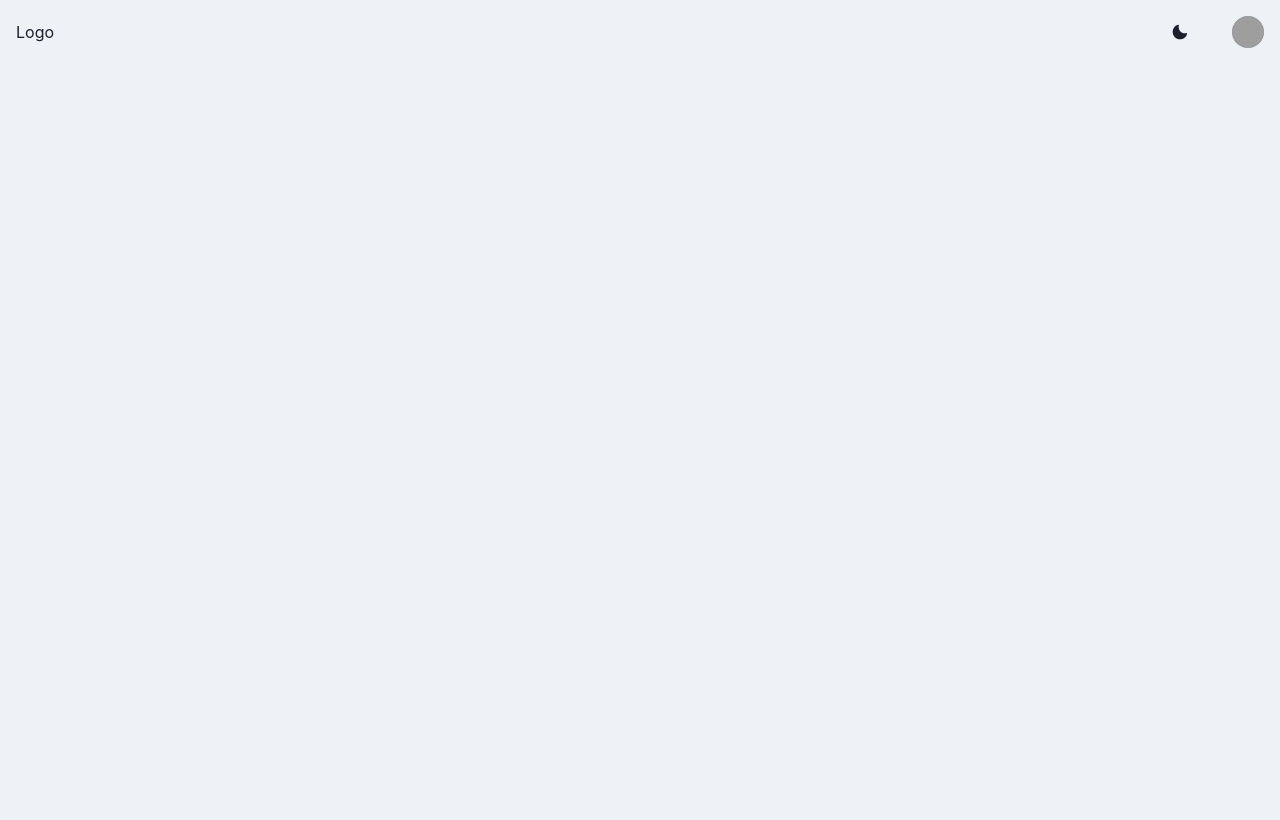
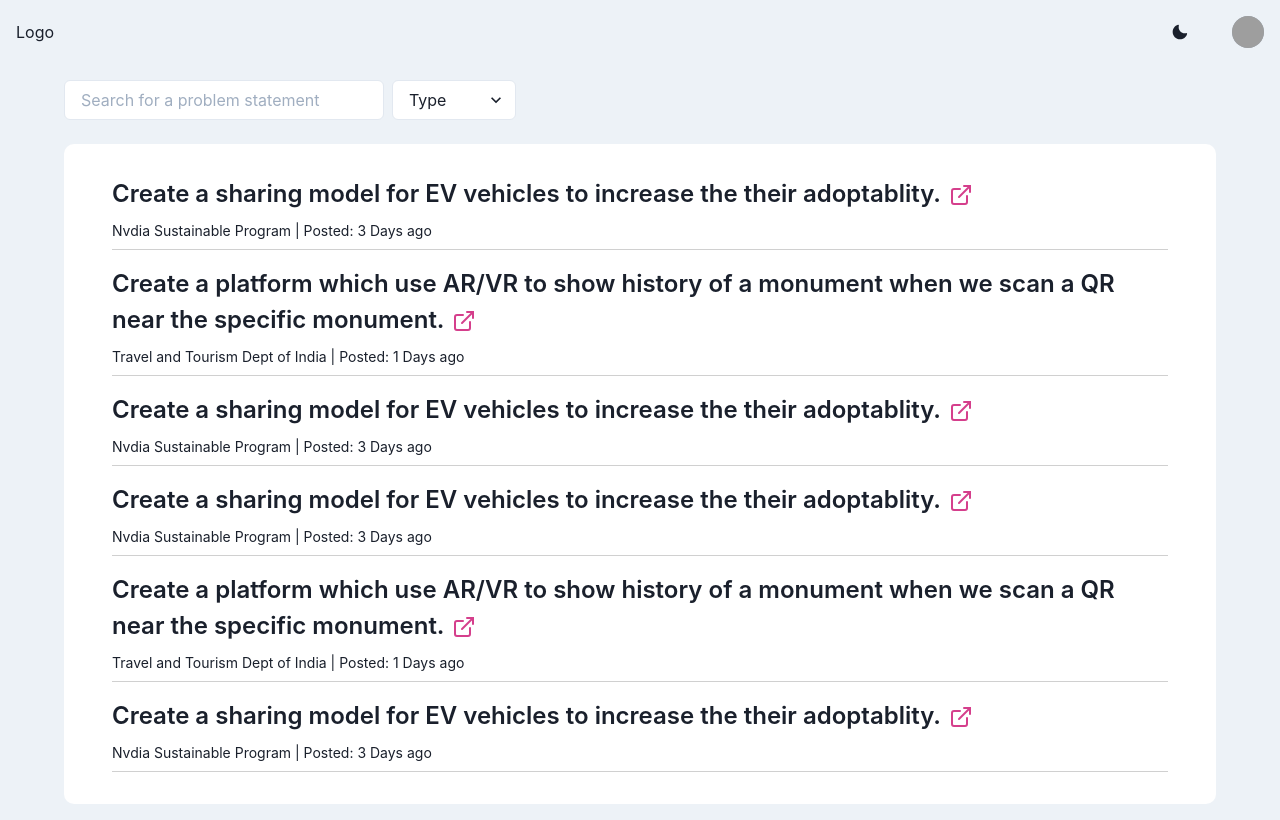
Before and after one commit to Soham041201/sih-vit, a React (Create React App) app: page /problems in a window 1280 px wide. Before the commit this address had no page. Built offline with nearby package versions, Linux system fonts and the light colour scheme; grey boxes are pictures that could not be loaded.

Commit message:
problem page/route added

```diff
--- a/src/App.jsx
+++ b/src/App.jsx
@@ -11,6 +11,7 @@ import Nav from "./Components/Nav";
 import { Box, ChakraProvider } from "@chakra-ui/react";
 import theme from "./chakra-theme/theme";
 import Business from "./pages/Business";
+import Problems from "./pages/Problems";
 
 const App = () => {
   return (
@@ -25,6 +26,7 @@ const App = () => {
             <Route path="user/:userid/:productid" element={<Product />} />
             <Route path="/login" element={<Login />} />
             <Route path="/forums" element={<Forums />} />
+            <Route path="/problems" element={<Problems />} />
             <Route path="/forums/:forumid" element={<Forum />} />
           </Routes>
         </div>
--- a/src/Components/PeopleSection.jsx
+++ b/src/Components/PeopleSection.jsx
@@ -1,14 +1,26 @@
 import React from "react";
-import { Circle, HStack, Text, Box, Icon, useColorModeValue} from "@chakra-ui/react";
+import { HStack, Text, Box, Icon, useColorModeValue } from "@chakra-ui/react";
 import { arrow } from "../icons/icons";
 
-const PeopleSection = ({ name, position }) => {
+const PeopleSection = ({ imgURL, name, position }) => {
   return (
     <>
-      <HStack padding="1rem" w="100%" borderRadius="10px" bg={useColorModeValue("#fff", "gray.800")}>
-        <Circle width="3.3rem">
-          <img src="https://bit.ly/3w2CQzO" alt="bharatPe" />
-        </Circle>
+      <HStack
+        padding="1rem"
+        w="100%"
+        borderRadius="10px"
+        bg={useColorModeValue("#fff", "gray.800")}
+      >
+        <img
+          src={imgURL}
+          alt={name}
+          style={{
+            height: "50px",
+            width: "50px",
+            objectFit: "cover",
+            borderRadius: "50%",
+          }}
+        />
         <Box padding={"0.5rem"}>
           <Text fontSize="lg" fontWeight={500}>
             {name}
--- /dev/null
+++ b/src/Components/ProblemLink.jsx
@@ -0,0 +1,18 @@
+import { ExternalLinkIcon } from "@chakra-ui/icons";
+import { Text, VStack, Box } from "@chakra-ui/react";
+import React from "react";
+
+const ProblemLink = ({ problemStat, problemDesc }) => {
+  return (
+    <VStack align="start" margin={"1rem"}>
+      <Text fontSize="2xl" fontWeight={"600"}>
+        {problemStat} <ExternalLinkIcon color="pink.500" mx="2px" />
+      </Text>
+
+      <Text fontSize="sm">{problemDesc}</Text>
+      <Box borderBottom="1px solid #D0D0D0" w="100%"></Box>
+    </VStack>
+  );
+};
+
+export default ProblemLink;
--- a/src/Components/UpdatesPeopleSection.jsx
+++ b/src/Components/UpdatesPeopleSection.jsx
@@ -23,8 +23,8 @@ const updates = [
 ];
 
 const people = [
-  { name: "Ashneer Grover", position: "Founder and MD" },
-  { name: "Anupam Mittal", position: "Lead Investor" },
+  { imgURL:"https://bit.ly/365cnXQ", name: "Ashneer Grover", position: "Founder and MD" },
+  { imgURL:"https://bit.ly/34TCyQD", name: "Anupam Mittal", position: "Lead Investor" },
 ];
 
 const PostsActivitySection = () => {
@@ -81,8 +81,8 @@ const PostsActivitySection = () => {
         </>
       ) : (
         <Box align={"start"} w="100%">
-          {people.map(({ name, position }, key) => {
-            return <PeopleSection name={name} position={position} key={key} />;
+          {people.map(({ imgURL, name, position }, key) => {
+            return <PeopleSection imgURL={imgURL} name={name} position={position} key={key} />;
           })}
         </Box>
       )}
--- a/src/pages/Business.jsx
+++ b/src/pages/Business.jsx
@@ -1,6 +1,6 @@
 import { Grid, GridItem, Box, useColorModeValue } from "@chakra-ui/react";
 import BusinessProfile from "../Components/BusinessProfile";
-import UpdatesPeopleSection from "../Components/UpdatesPeopleSection"
+import UpdatesPeopleSection from "../Components/UpdatesPeopleSection";
 import JobSection from "../Components/JobSection";
 
 const Business = () => {
@@ -25,7 +25,7 @@ const Business = () => {
         <GridItem
           colSpan={{ base: 5, md: 2 }}
           borderRadius="10px"
-          marginTop="1rem"
+          margin="1rem 0 1rem 1rem"
           bg={useColorModeValue("#fff", "gray.800")}
         >
           <JobSection />
--- a/src/pages/Home.jsx
+++ b/src/pages/Home.jsx
@@ -15,6 +15,9 @@ const Home = () => {
         <Link href="/user/business" isExternal>
           Business Page <ExternalLinkIcon mx="2px" />
         </Link>
+        <Link href="/problems" isExternal>
+        Problems Page <ExternalLinkIcon mx="2px" />
+        </Link>
       </VStack>
     </>
   );
--- /dev/null
+++ b/src/pages/Problems.js
@@ -0,0 +1,88 @@
+import {
+  Input,
+  Box,
+  HStack,
+  Select,
+  VStack,
+  useColorModeValue,
+} from "@chakra-ui/react";
+import React from "react";
+import ProblemLink from "../Components/ProblemLink";
+
+const problems = [
+  {
+    statement:
+      "Create a sharing model for EV vehicles to increase the their adoptablity.",
+    desc: "Nvdia Sustainable Program | Posted: 3 Days ago",
+  },
+  {
+    statement:
+      "Create a platform which use AR/VR to show history of a monument  when we scan a QR near the specific  monument.",
+    desc: "Travel and Tourism Dept of India | Posted: 1 Days ago",
+  },
+  {
+    statement:
+      "Create a sharing model for EV vehicles to increase the their adoptablity.",
+    desc: "Nvdia Sustainable Program | Posted: 3 Days ago",
+  },
+  {
+    statement:
+      "Create a sharing model for EV vehicles to increase the their adoptablity.",
+    desc: "Nvdia Sustainable Program | Posted: 3 Days ago",
+  },
+  {
+    statement:
+      "Create a platform which use AR/VR to show history of a monument  when we scan a QR near the specific  monument.",
+    desc: "Travel and Tourism Dept of India | Posted: 1 Days ago",
+  },
+  {
+    statement:
+      "Create a sharing model for EV vehicles to increase the their adoptablity.",
+    desc: "Nvdia Sustainable Program | Posted: 3 Days ago",
+  },
+];
+
+const Problems = () => {
+  const [inputValue, setInputValue] = React.useState("");
+  const [selectedValue, setSelectedValue] = React.useState("");
+  const handleChange = (event) => setInputValue(event.target.value);
+  const handleSelected = (event) => setSelectedValue(event.target.value);
+
+  console.log(selectedValue, inputValue);
+  return (
+    <VStack align="start" padding={"1rem 4rem"} gap="1rem">
+      <HStack>
+        <Input
+          inputValue={inputValue}
+          onChange={handleChange}
+          minW="20rem"
+          placeholder="Search for a problem statement"
+          size="md"
+          bg={useColorModeValue("#fff", "gray.800")}
+        />
+        <Select
+          placeholder="Type"
+          bg={useColorModeValue("#fff", "gray.800")}
+          onChange={handleSelected}
+        >
+          <option value="Hardware">Hardware</option>
+          <option value="Software">Software</option>
+        </Select>
+      </HStack>
+
+      <Box
+        padding={"1rem 2rem"}
+        borderRadius={"10px"}
+        bg={useColorModeValue("#fff", "gray.800")}
+      >
+        {problems.map(({ statement, desc }, key) => {
+          return (
+            <ProblemLink problemStat={statement} problemDesc={desc} key={key} />
+          );
+        })}
+      </Box>
+    </VStack>
+  );
+};
+
+export default Problems;
```
